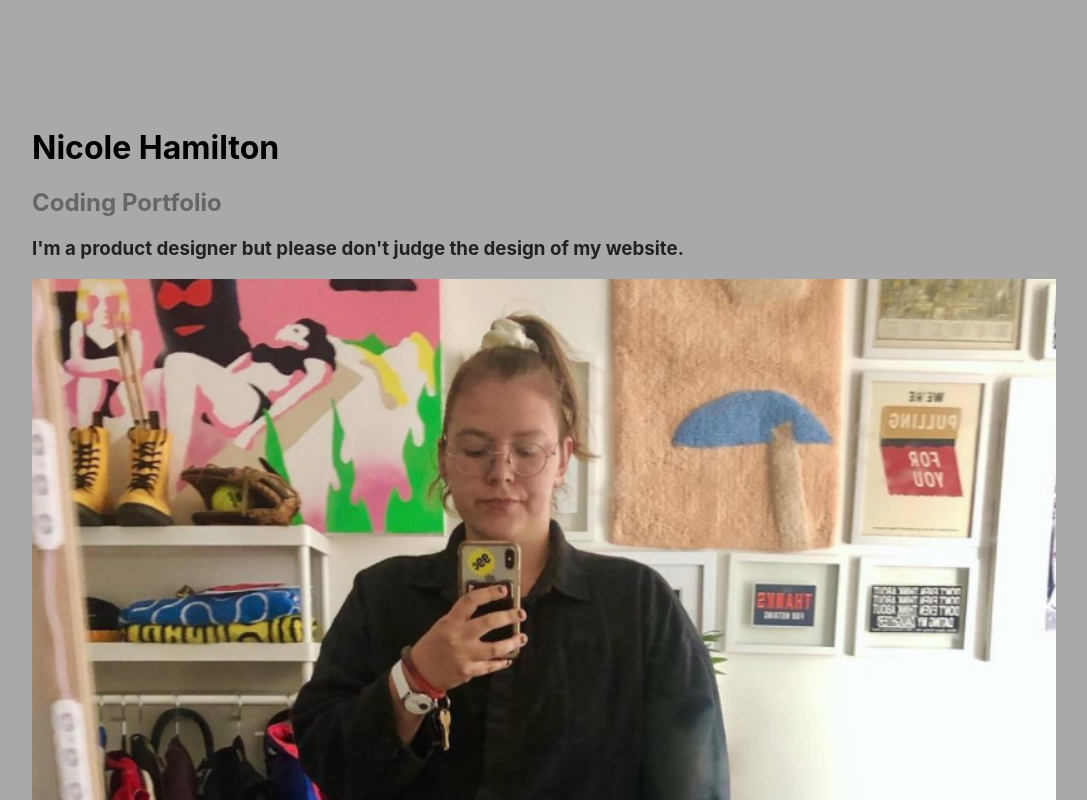
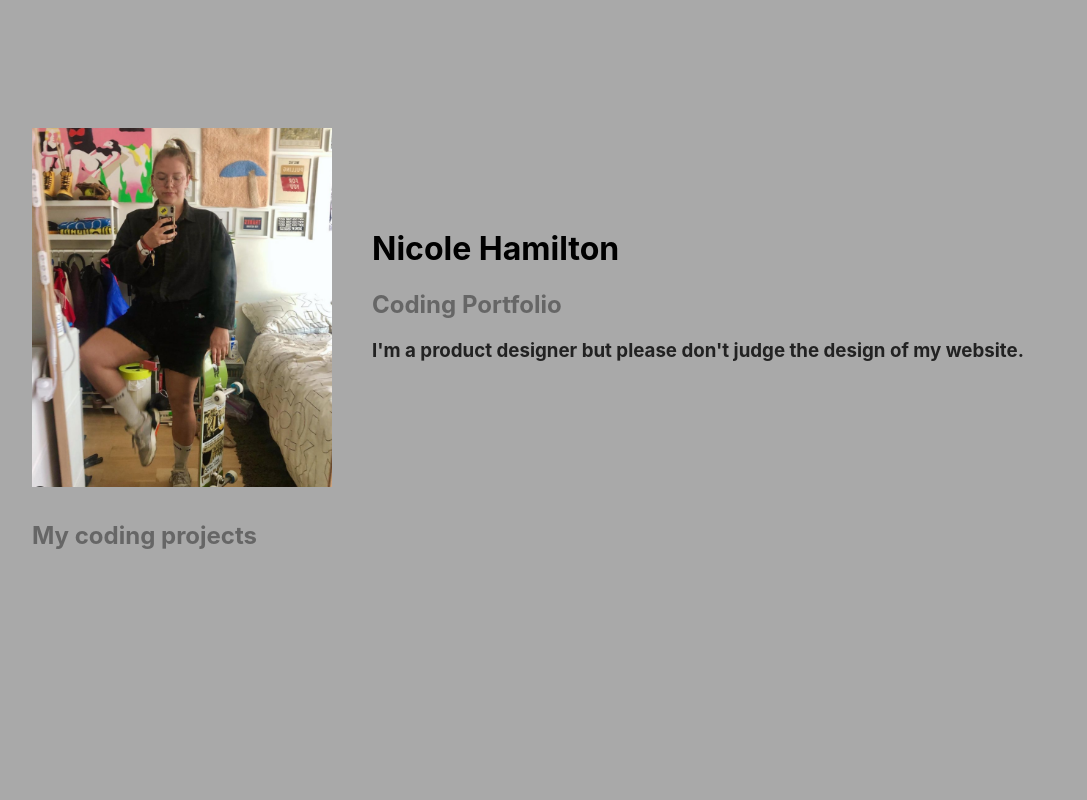
Before and after one commit to nicolehamilton/portfolio, a plain HTML site: page index.html in a window 1280 px wide. Shown: the top 800 px of the page, without its empty margins (96-1183 px from the left). Drawn offline with Linux system fonts and the light colour scheme.

Commit message:
added more CSS styling

```diff
--- a/css/styles.css
+++ b/css/styles.css
@@ -2,6 +2,7 @@ body {
   background-color: darkgray;
   font-family: -apple-system, BlinkMacSystemFont, 'Segoe UI', Roboto, Oxygen, Ubuntu, Cantarell, 'Open Sans', 'Helvetica Neue', sans-serif;
   margin: 10%;
+
 }
 
 h2 {
@@ -11,3 +12,17 @@ h2 {
 h3 {
   color: #222;
 }
+
+.profile {
+  float: left;
+  padding-right: 40px;
+  padding-bottom: 30px;
+}
+
+img  {
+  max-width: 300px;
+}
+
+.header {
+  padding: 80px 0;
+}
--- a/index.html
+++ b/index.html
@@ -5,11 +5,14 @@
   <title>Nicole Hamilton Portfolio</title>
 </head>
 <body>
-  <h1>Nicole Hamilton</h1>
-  <h2>Coding Portfolio</h2>
-  <h3>I'm a product designer but please don't judge the design of my website.</h3>
-  <p>
-    <img src="img/nicole.jpg" alt="Me with my skateboard" width="100%">
-  </p>
+  <div class="profile">
+    <img src="img/nicole.jpg" alt="Me with my skateboard">
+  </div>
+  <div class="header">
+    <h1>Nicole Hamilton</h1>
+    <h2>Coding Portfolio</h2>
+    <h3>I'm a product designer but please don't judge the design of my website.</h3>
+  </div>
+  <h2 style="clear: both;">My coding projects</h2>
 </body>
 </html>
```
